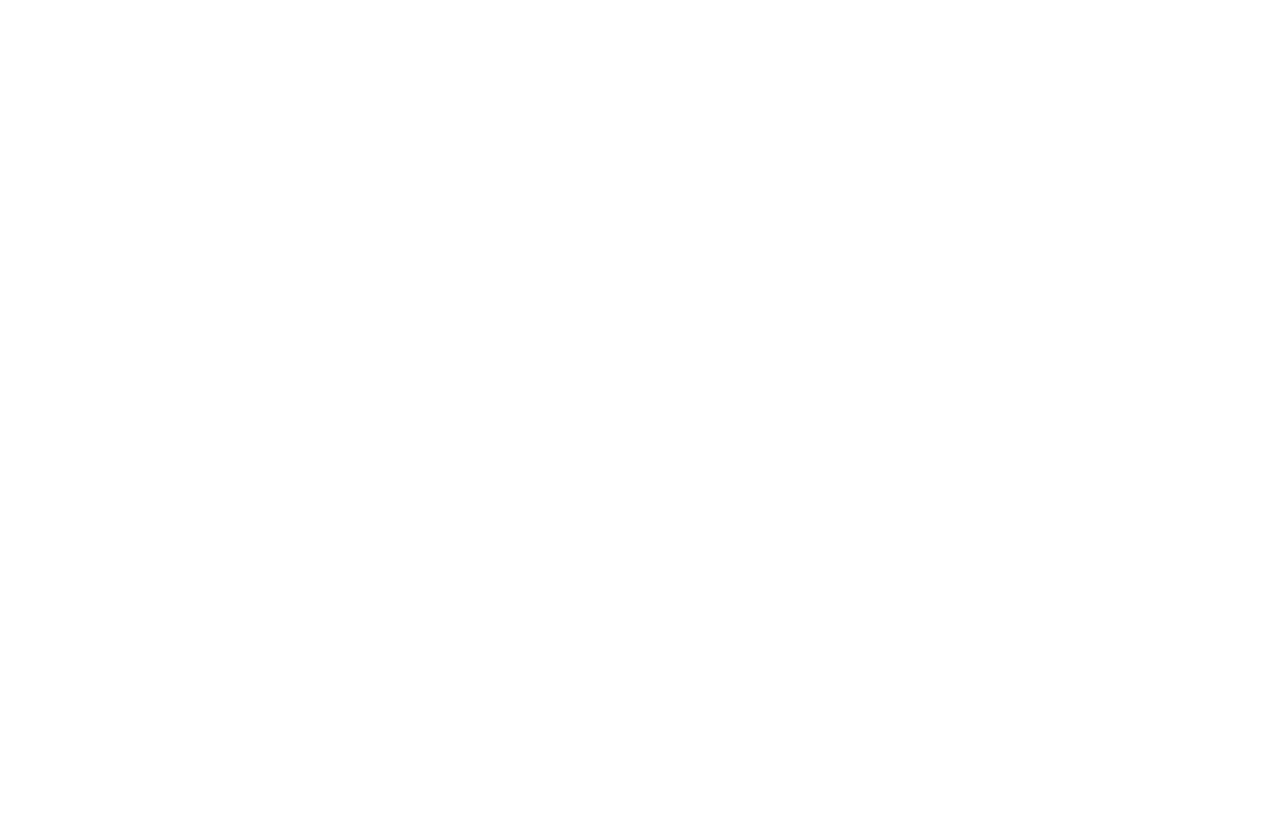
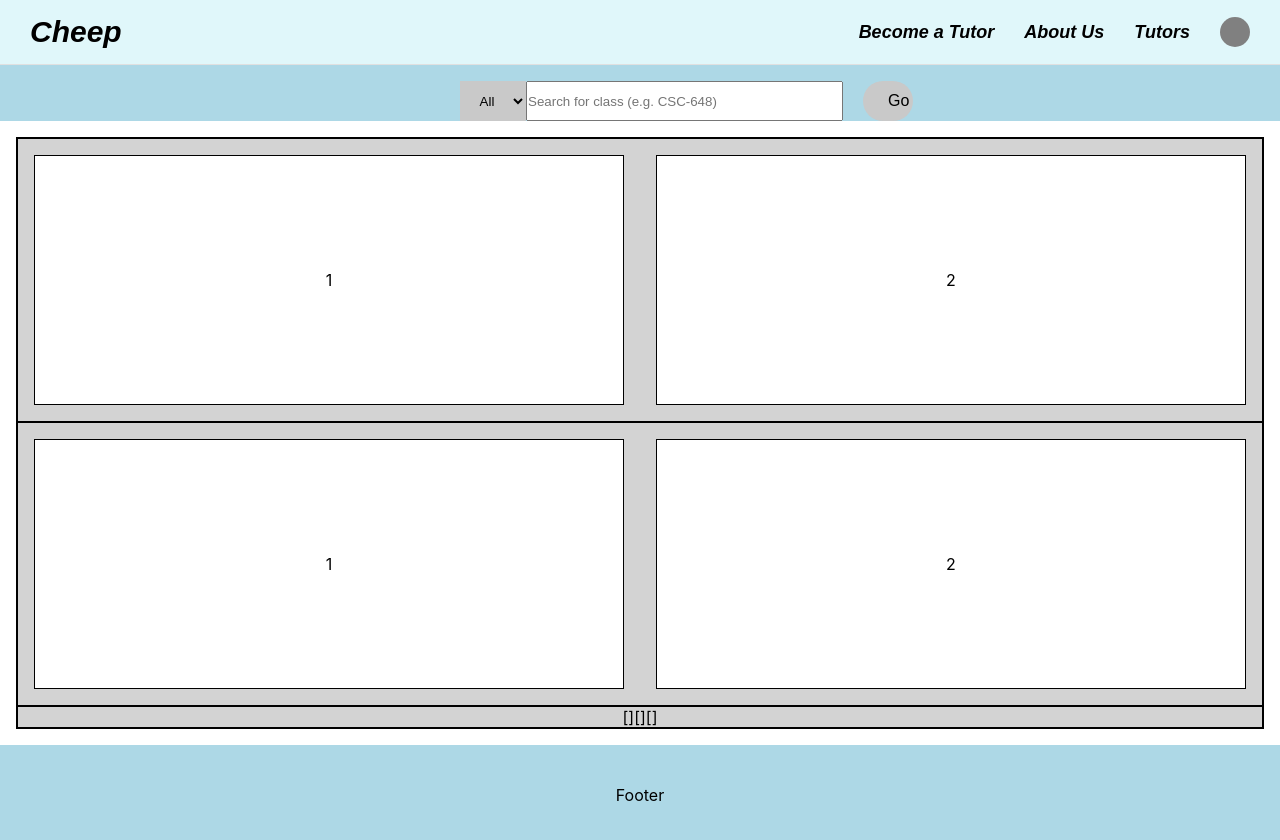
Before and after one commit to spushkin/CSC648_SFSU_Tutor_Project, a React (Create React App) app in the folder application/Front-End/: page /tutors in a window 1280 px wide. Before the commit this address had no page. Shown: the top 840 px of the page. Before the commit the page ends 800 px from the top, so only its background shows below. Built offline with nearby package versions, Linux system fonts and the light colour scheme.

Commit message:
Added Tutors.js and tutorsStyle.css pages, added footer element, updated link to Tutors page

```diff
--- a/application/Front-End/public/assets/css/indexStyle.css
+++ b/application/Front-End/public/assets/css/indexStyle.css
@@ -1,13 +1,12 @@
-        *{
+* {
 	box-sizing: border-box;
 	margin: 0;
 	padding: 0;
 	outline: none;
 }
 
-
-
-        a, button {
+a,
+button {
 	font-family: sans-serif;
 	font-weight: 500;
 	font-size: 16px;
@@ -29,13 +28,12 @@
 .nav_links {
 	list-style: none;
 	overflow: hidden;
-            background-color: #2C8AC9;
+	background-color: #2c8ac9;
 }
 
 .menu {
 	float: right;
 	padding-top: 8px;
-
 }
 
 .menu a {
@@ -60,7 +58,7 @@
 }
 
 button:hover {
-			background-color: rgba(44, 138, 201, 0.8)
+	background-color: rgba(44, 138, 201, 0.8);
 }
 
 .center {
@@ -72,7 +70,6 @@
 .searchBox {
 	height: 40vh;
 	width: 100vw;
-
 }
 
 .titleBox {
--- /dev/null
+++ b/application/Front-End/public/assets/css/tutorsStyle.css
@@ -0,0 +1,163 @@
+* {
+	box-sizing: border-box;
+	margin: 0;
+	padding: 0;
+	outline: none;
+}
+
+a,
+button {
+	font-family: sans-serif;
+	font-weight: 500;
+	font-size: 16px;
+	color: #000000;
+	text-decoration: none;
+}
+
+footer {
+	display: flex;
+	flex-direction: row;
+	flex-wrap: nowrap;
+	align-content: center;
+	justify-content: center;
+	align-items: center;
+	min-height: 100px;
+	margin-top: 1rem;
+	padding: 5px;
+	background-color: lightblue;
+}
+
+.logo {
+	padding-top: 20px;
+	float: left;
+	padding-left: 40px;
+}
+
+header {
+	list-style: none;
+	overflow: hidden;
+	background-color: #2c8ac9;
+	width: 100%;
+	height: 70px;
+	position: fixed;
+	margin-top: -70px;
+}
+
+.menu {
+	float: right;
+	padding-top: 8px;
+}
+
+.menu a {
+	transition: all 0.3s ease 0s;
+	display: inline-block;
+	padding: 15px 40px;
+	text-align: center;
+	font-size: 20px;
+	font-style: bold;
+}
+
+header a:hover {
+	color: #cbcbcb;
+}
+
+button {
+	margin-left: 20px;
+	padding: 9px 25px;
+	background-color: rgba(44, 138, 201, 1);
+	border: none;
+	border-radius: 50px;
+	cursor: pointer;
+	transition: all 0.3s ease 0s;
+}
+
+button:hover {
+	background-color: rgba(44, 138, 201, 0.8);
+}
+
+.center {
+	text-align: center;
+}
+
+.searchBoxTutors {
+	width: 100vw;
+	margin-top: 70px;
+}
+
+.titleBox {
+	background-color: orange;
+	padding-top: 3vh;
+}
+
+.bottomTitleBox {
+	background-color: white;
+	padding-top: 3vh;
+	padding-bottom: 3vh;
+	color: grey;
+}
+
+.searchBarTutors {
+	background-color: lightblue;
+	width: 100%;
+	padding-top: 2vh;
+	display: flex;
+}
+
+.centerSearchBarTutors {
+	display: block;
+	margin: auto;
+}
+
+.tempName {
+	border: 2px solid black;
+	display: block;
+	margin: auto;
+	width: 45vh;
+}
+
+.tempName tr {
+	width: 100%;
+}
+.tempName td {
+	border: 2px solid green;
+}
+
+.main-container {
+	width: 100%;
+}
+
+.flex-container {
+	width: auto;
+	height: auto;
+	text-align: center;
+	border: black 1px solid;
+	margin: 1rem;
+}
+
+.flex-1,
+.flex-2,
+.flex-3 {
+	display: flex;
+	align-content: center;
+	justify-content: center;
+	flex-wrap: nowrap;
+	align-items: center;
+	border: black 1px solid;
+	background-color: lightgray;
+}
+
+[class^="flex-1-"],
+[class^="flex-2-"] {
+	display: flex;
+	align-content: center;
+	flex-wrap: nowrap;
+	align-items: center;
+	flex-direction: row;
+	justify-content: center;
+	border: black 1px solid;
+	margin: 1rem;
+	background-color: white;
+	height: 100%;
+	width: 100%;
+	min-height: 250px;
+}
--- a/application/Front-End/public/index.html
+++ b/application/Front-End/public/index.html
@@ -1,14 +1,15 @@
 <!DOCTYPE html>
 <html lang="en">
 	<head>
-    <meta charset="utf-8">
-        <meta http-equiv="X-UA-Compatible" content="IE=edge">
+		<meta charset="utf-8" />
+		<meta http-equiv="X-UA-Compatible" content="IE=edge" />
 		<title>Home Page</title>
-        <meta name="description" content="">
+		<meta name="description" content="" />
 
-        <link rel="stylesheet" href="assets/css/indexStyle.css">
-        <link rel="stylesheet" href="assets/css/aboutStyle.css">
-        <meta name="viewport" content="width=device-width, initial-scale=1">
+		<link rel="stylesheet" href="assets/css/indexStyle.css" />
+		<link rel="stylesheet" href="assets/css/aboutStyle.css" />
+		<link rel="stylesheet" href="assets/css/tutorsStyle.css" />
+		<meta name="viewport" content="width=device-width, initial-scale=1" />
 	</head>
 
 	<body>
--- a/application/Front-End/src/App.js
+++ b/application/Front-End/src/App.js
@@ -1,17 +1,16 @@
-
 import logo from "./logo.svg";
 import "./App.css";
 import Index from "./pages/Index";
 import About from "./pages/About";
+import Tutors from "./pages/Tutors";
 import Template from "./pages/Template";
 import { BrowserRouter as Router, Routes, Route } from "react-router-dom";
 import JovannyRamos from "./pages/JovannyRamos";
 import SiarheiPushkin from "./pages/SiarheiPushkin";
 import DaivikPurani from "./pages/DaivikPurani";
-import EsauBMedina from './pages/EsauBMedina';
-import WilliamAmbriz from './pages/WilliamAmbriz';
-import AksharGothi from './pages/AksharGothi';
-
+import EsauBMedina from "./pages/EsauBMedina";
+import WilliamAmbriz from "./pages/WilliamAmbriz";
+import AksharGothi from "./pages/AksharGothi";
 
 function App() {
 	return (
@@ -20,10 +19,9 @@
 				<Routes>
 					<Route path="/" element={<Index />} />
 					<Route path="/about" element={<About />} />
+					<Route path="/tutors" element={<Tutors />} />
 					<Route path="/template" element={<Template />} />
 					<Route path="/jovannyramos" element={<JovannyRamos />} />
-
-
 
 					<Route path="/siarheipushkin" element={<SiarheiPushkin />} />
 					<Route path="/daivikpurani" element={<DaivikPurani />} />
@@ -32,8 +30,6 @@
 					<Route path="/akshargothi" element={<AksharGothi />} />
 				</Routes>
 			</Router>
-
-
 		</div>
 	);
 }
--- /dev/null
+++ b/application/Front-End/src/pages/Footer.js
@@ -0,0 +1,12 @@
+import React, { Fragment } from "react";
+import { Link } from "react-router-dom";
+
+function Footer() {
+	return (
+		<Fragment>
+			<footer>Footer</footer>
+		</Fragment>
+	);
+}
+
+export default Footer;
--- a/application/Front-End/src/pages/NavMenu.js
+++ b/application/Front-End/src/pages/NavMenu.js
@@ -4,73 +4,96 @@
 function NavMenu() {
 	return (
 		<Fragment>
-            <div style={{
-                display: 'flex',
-                justifyContent: 'space-between',
-                alignItems: 'center',
-                padding: '15px 30px',
-                borderBottom: '1px solid #e0e0e0',
-                backgroundColor: '#e0f7fa'
-            }}>
-
+			<div
+				style={{
+					display: "flex",
+					justifyContent: "space-between",
+					alignItems: "center",
+					padding: "15px 30px",
+					borderBottom: "1px solid #e0e0e0",
+					backgroundColor: "#e0f7fa",
+				}}
+			>
 				{/* Title */}
-                <Link to="/" style={{
-                    fontSize: '30px',
-                    fontWeight: 'bold',
-                    fontStyle: 'italic',
-                    textDecoration: 'none',
-                    color: 'black'
-                }}>Cheep</Link>
-
+				<Link
+					to="/"
+					style={{
+						fontSize: "30px",
+						fontWeight: "bold",
+						fontStyle: "italic",
+						textDecoration: "none",
+						color: "black",
+					}}
+				>
+					Cheep
+				</Link>
 
 				{/* Right container */}
-                <div style={{
-                    display: 'flex',
-                    alignItems: 'center',
-                    gap: '30px'
-                }}>
-
+				<div
+					style={{
+						display: "flex",
+						alignItems: "center",
+						gap: "30px",
+					}}
+				>
 					{/* Navigation Links */}
-                    <div style={{
-                        display: 'flex',
-                        gap: '30px'
-                    }}>
-                        <Link to="/" style={{
-                            fontSize: '18px',
-                            fontWeight: 'bold',
-                            fontStyle: 'italic',
-                            textDecoration: 'none',
-                            color: 'black'
-                        }}>Become a Tutor</Link>
-                        <Link to="/about" style={{
-                            fontSize: '18px',
-                            fontWeight: 'bold',
-                            fontStyle: 'italic',
-                            textDecoration: 'none',
-                            color: 'black'
-                        }}>About Us</Link>
-                        <Link to="/" style={{
-                            fontSize: '18px',
-                            fontWeight: 'bold',
-                            fontStyle: 'italic',
-                            textDecoration: 'none',
-                            color: 'black'
-                        }}>Tutors</Link>
+					<div
+						style={{
+							display: "flex",
+							gap: "30px",
+						}}
+					>
+						<Link
+							to="/"
+							style={{
+								fontSize: "18px",
+								fontWeight: "bold",
+								fontStyle: "italic",
+								textDecoration: "none",
+								color: "black",
+							}}
+						>
+							Become a Tutor
+						</Link>
+						<Link
+							to="/about"
+							style={{
+								fontSize: "18px",
+								fontWeight: "bold",
+								fontStyle: "italic",
+								textDecoration: "none",
+								color: "black",
+							}}
+						>
+							About Us
+						</Link>
+						<Link
+							to="/tutors"
+							style={{
+								fontSize: "18px",
+								fontWeight: "bold",
+								fontStyle: "italic",
+								textDecoration: "none",
+								color: "black",
+							}}
+						>
+							Tutors
+						</Link>
 					</div>
 
 					{/* Icon */}
-                    <div style={{
-                        width: '30px',
-                        height: '30px',
-                        borderRadius: '50%',
-                        backgroundColor: 'gray'
-                    }}></div>
-
+					<div
+						style={{
+							width: "30px",
+							height: "30px",
+							borderRadius: "50%",
+							backgroundColor: "gray",
+						}}
+					></div>
 				</div>
-
 			</div>
 		</Fragment>
-    )
+	);
 }
 
 export default NavMenu;
--- /dev/null
+++ b/application/Front-End/src/pages/Tutors.js
@@ -0,0 +1,60 @@
+import React, { Fragment } from "react";
+import { Link } from "react-router-dom";
+import NavMenu from "./NavMenu";
+import Footer from "./Footer";
+
+function Tutors() {
+	return (
+		<Fragment>
+			<NavMenu />
+			<div className="searchBarTutors">
+				<table className="tableStyle">
+					<tr>
+						<td width="15%" className="dropDownBox">
+							<select name="filters" id="subject" className="dropDownMenu">
+								<option value="all">All</option>
+								<option value="math">Math</option>
+								<option value="physics">Physics</option>
+								<option value="history">History</option>
+							</select>
+						</td>
+						<td width="100%">
+							<input
+								size="37"
+								className="centerSearchBar"
+								type="text"
+								placeholder="Search for class (e.g. CSC-648)"
+								name="search"
+							></input>
+						</td>
+						<td width="15%">
+							<div className="searchButton">
+								<button className="goButton">Go</button>
+							</div>
+						</td>
+					</tr>
+				</table>
+			</div>
+			<div class="main-container">
+				<div class="flex-container">
+					<div class="flex-1">
+						<div class="flex-1-left">1</div>
+						<div class="flex-1-right">2</div>
+					</div>
+					<div class="flex-2">
+						<div class="flex-2-left">1</div>
+						<div class="flex-2-right">2</div>
+					</div>
+					<div class="flex-3">
+						<div class="flex-3-left">[]</div>
+						<div class="flex-3-right">[]</div>
+						<div class="flex-3-right">[]</div>
+					</div>
+				</div>
+			</div>
+			<Footer />
+		</Fragment>
+	);
+}
+
+export default Tutors;
```
Lines whose indentation alone changed are shown as unchanged.
